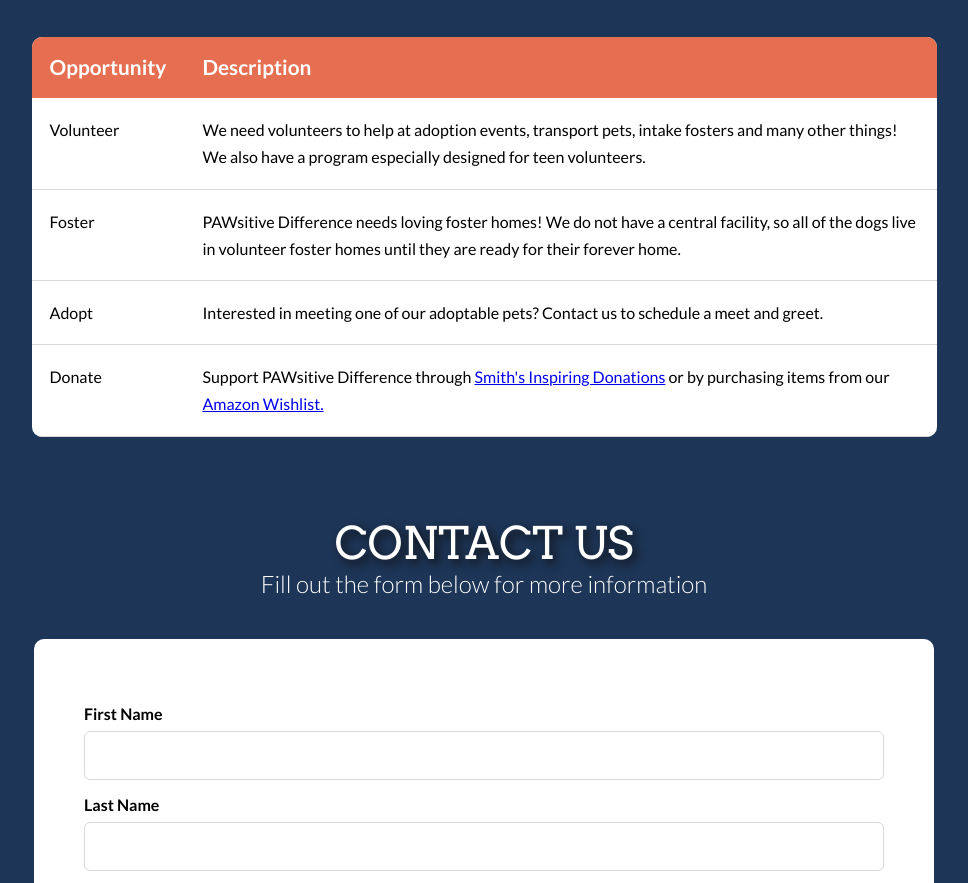
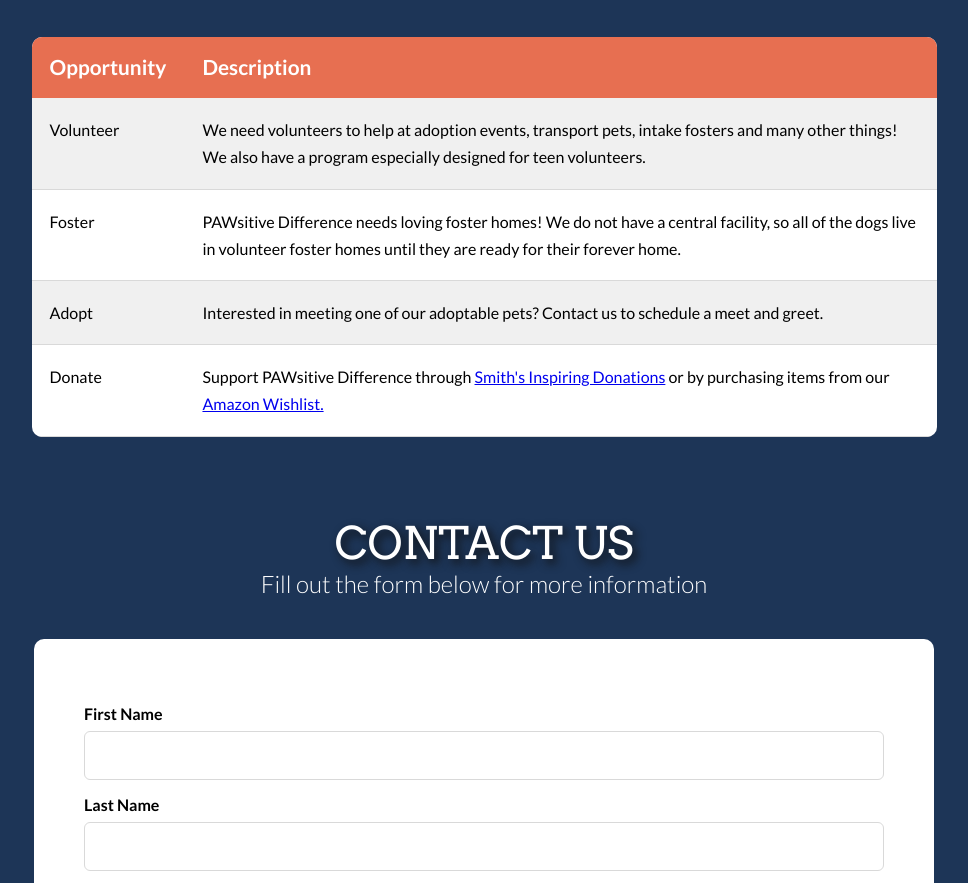
Before and after one commit to jclew0012/pawsitivedifference, a plain HTML site: page getinvolved.html in a window 1280 px wide. Shown: the part 871-1754 px from the top of the page, without its empty margins (156-1124 px from the left). Drawn offline with Linux system fonts and the light colour scheme.

Commit message:
styles.css

```diff
--- a/css/styles.css
+++ b/css/styles.css
@@ -318,6 +318,10 @@ td {
     vertical-align: top;
 }
 
+tr:nth-child(even) {
+    background-color: #f0f0f0;
+}
+
 .contactus-header {
     text-align: center;
     margin-bottom: 40px;
```
